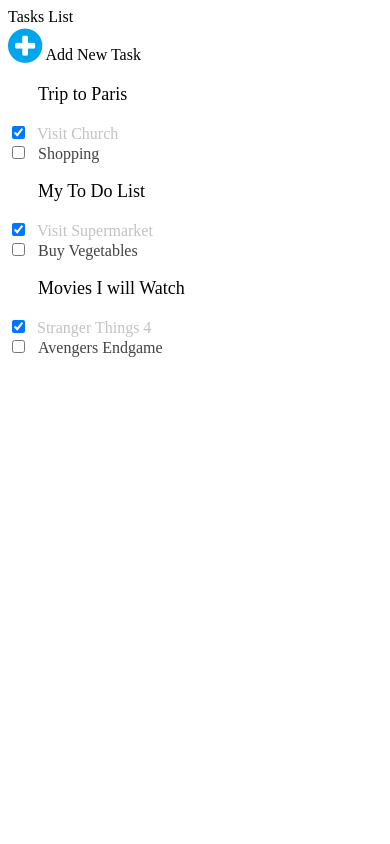
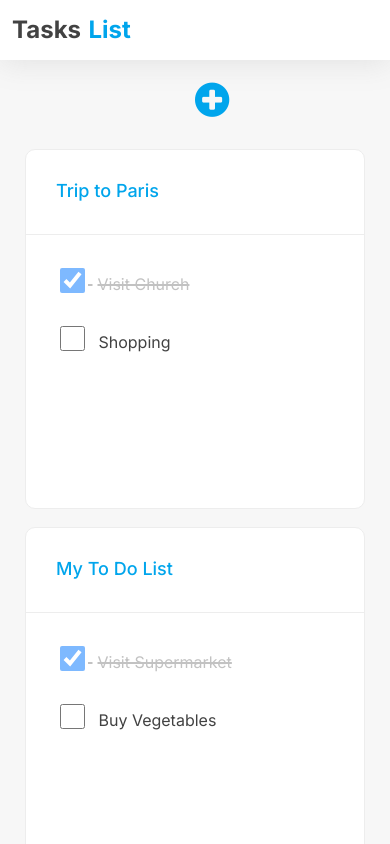
Before and after one commit to Hemant-Sonar2305/Todo-App-Mobile, a plain HTML site: page index.html in a window 390 px wide. Shown: the top 844 px of the page. Drawn offline with Linux system fonts and the light colour scheme; the site is published under a folder, as on GitHub Pages, so addresses that start at the root find nothing.

Commit message:
Todo App Mobile

```diff
--- a/index.html
+++ b/index.html
@@ -4,7 +4,7 @@
     <meta charset="UTF-8">
     <meta http-equiv="X-UA-Compatible" content="IE=edge">
     <meta name="viewport" content="width=device-width, initial-scale=1.0">
-    <link rel="stylesheet" href="./../css/index.css">
+    <link rel="stylesheet" href="./css/index.css">
     <link rel="preconnect" href="https://fonts.googleapis.com" />
     <link rel="preconnect" href="https://fonts.gstatic.com" crossorigin />
     <link
@@ -47,7 +47,7 @@
 
         <div class="right-sub-container">
           <div id="icon"><a href="/"></a>
-            <a href="/popup-addnew-task.html"><i class="fa fa-plus-circle" id="fa-icon" style="font-size: 40px; color: #00a5ec"></i></a>
+            <a href="./popup-addnew-task.html"><i class="fa fa-plus-circle" id="fa-icon" style="font-size: 40px; color: #00a5ec"></i></a>
             <span id="new-task">Add New Task</span>
           </div>
         </div>
```
